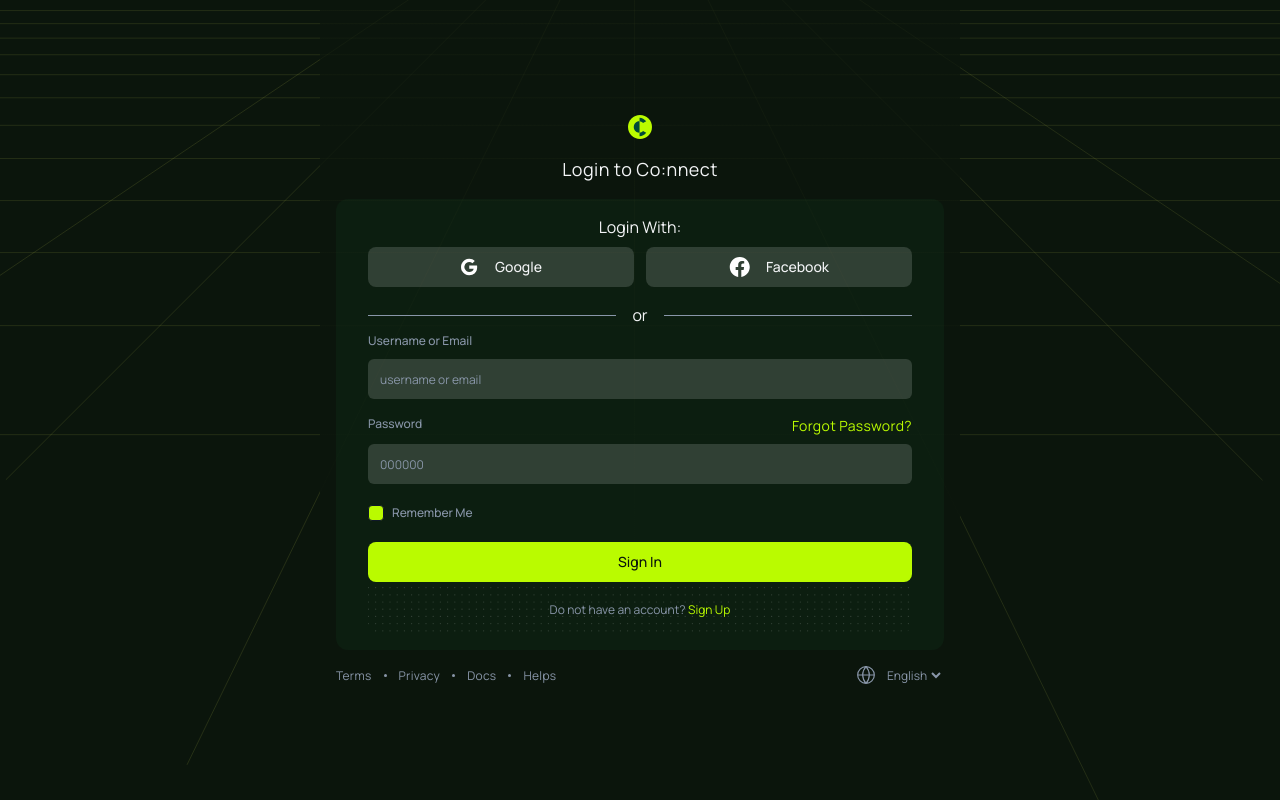
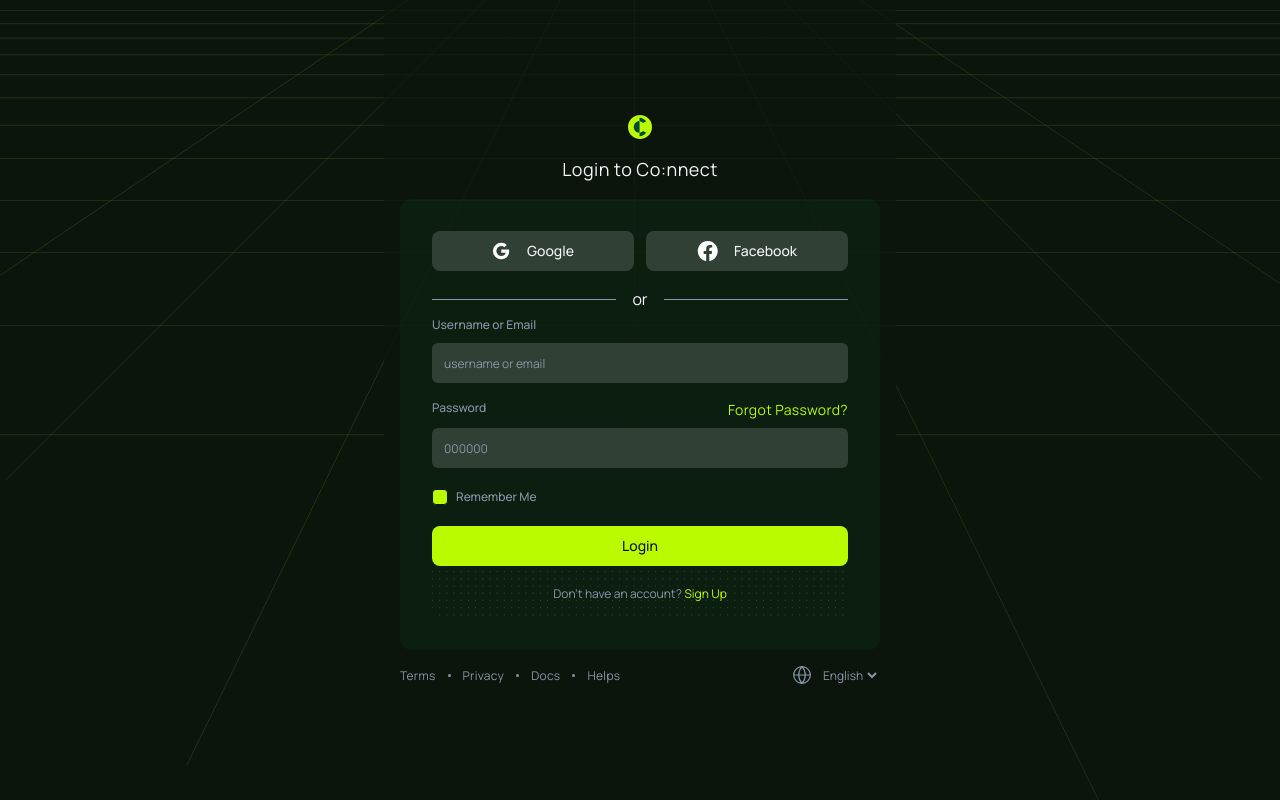
Before and after one commit to GhislainMitahi/connect, a Next.js app: page /signin in a window 1280 px wide. Built offline with nearby package versions, Linux system fonts and the light colour scheme; a web font is replaced by a local one.

Commit message:
Readjust the work

```diff
--- a/app/(auth)/signin/page.tsx
+++ b/app/(auth)/signin/page.tsx
@@ -8,7 +8,7 @@ const page = () => {
       style={{ backgroundImage: "url('/bg-pattern.svg')" }}
       className="flex  w-full min-h-screen xs:h-screen flex-col items-center justify-center bg-custom-green-night text-custom-light bg-no-repeat bg-cover bg-top"
     >
-      <div className=" w-full md:w-[70%] xs:w-[50%] min-h-[100vh] flex items-center justify-center signup-gb px-4 py-6">
+      <div className=" w-full md:w-[70%] xs:w-[40%] min-h-[100vh] flex items-center justify-center signup-gb px-4 py-6">
         <div className="w-full flex flex-col gap-4 justify-center">
           <div className="flex flex-col items-center text-lg tracking-wide justify-center gap-4">
             <ConnectLogo /> <p>Login to Co:nnect</p>
--- a/components/SignIn.tsx
+++ b/components/SignIn.tsx
@@ -86,9 +86,8 @@ function SignIn() {
   // }
   return (
     <Form {...form}>
-      <div className="w-full flex flex-col justify-center items-center px-4 md:px-8 py-4 bg-custom-green-standard bg-opacity-15 rounded-xl">
+      <div className="w-full flex flex-col justify-center items-center px-4 md:px-8 py-8 bg-custom-green-standard bg-opacity-15 rounded-xl">
         <div className="w-full flex flex-col justify-between items-center">
-          <h1 className="mb-2">Login With: </h1>
           <div className="w-full flex items-center justify-center gap-3 pb-4">
             <Button
               className="w-full flex gap-4 bg-opacity-15 hover:bg-custom-green-light bg-[#FFFFFF] text-custom-light"
@@ -185,7 +184,7 @@ function SignIn() {
               className=" bg-custom-green-oil hover:bg-custom-green-light text-custom-green-night hover:text-custom-light"
               type="submit"
             >
-              Sign In
+              Login
             </Button>
             <div
               style={{ background: "url('/Dots.svg')" }}
@@ -193,7 +192,7 @@ function SignIn() {
             >
               <div className="text-xs text-custom-gray flex items-center justify-center flex-col gap-4 px-8 py-4">
                 <p>
-                  Do not have an account?{" "}
+                  Don't have an account?{" "}
                   <Link href="/signup" className="text-custom-green-oil">
                     Sign Up
                   </Link>
--- a/components/SignUp.tsx
+++ b/components/SignUp.tsx
@@ -209,6 +209,14 @@ function SignUp() {
             >
               Sign Up
             </Button>
+             <div className="text-xs text-custom-gray flex items-center justify-center flex-col gap-4 px-8 py-4">
+                <p>
+                  Already have an account?{" "}
+                  <Link href="/signin" className="text-custom-green-oil">
+                    Login
+                  </Link>
+                </p>
+              </div>
           </form>
       </div>
     </Form>
```
